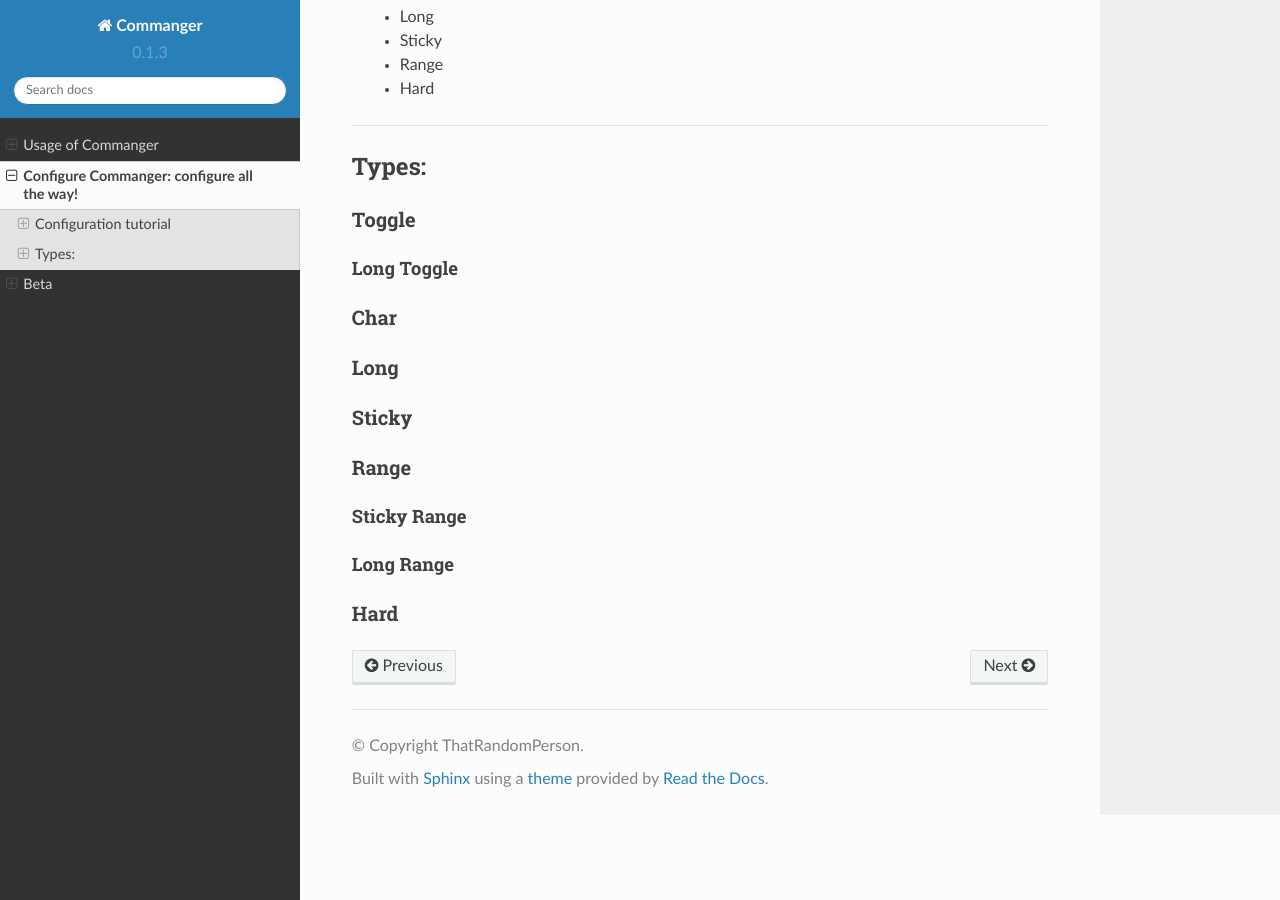
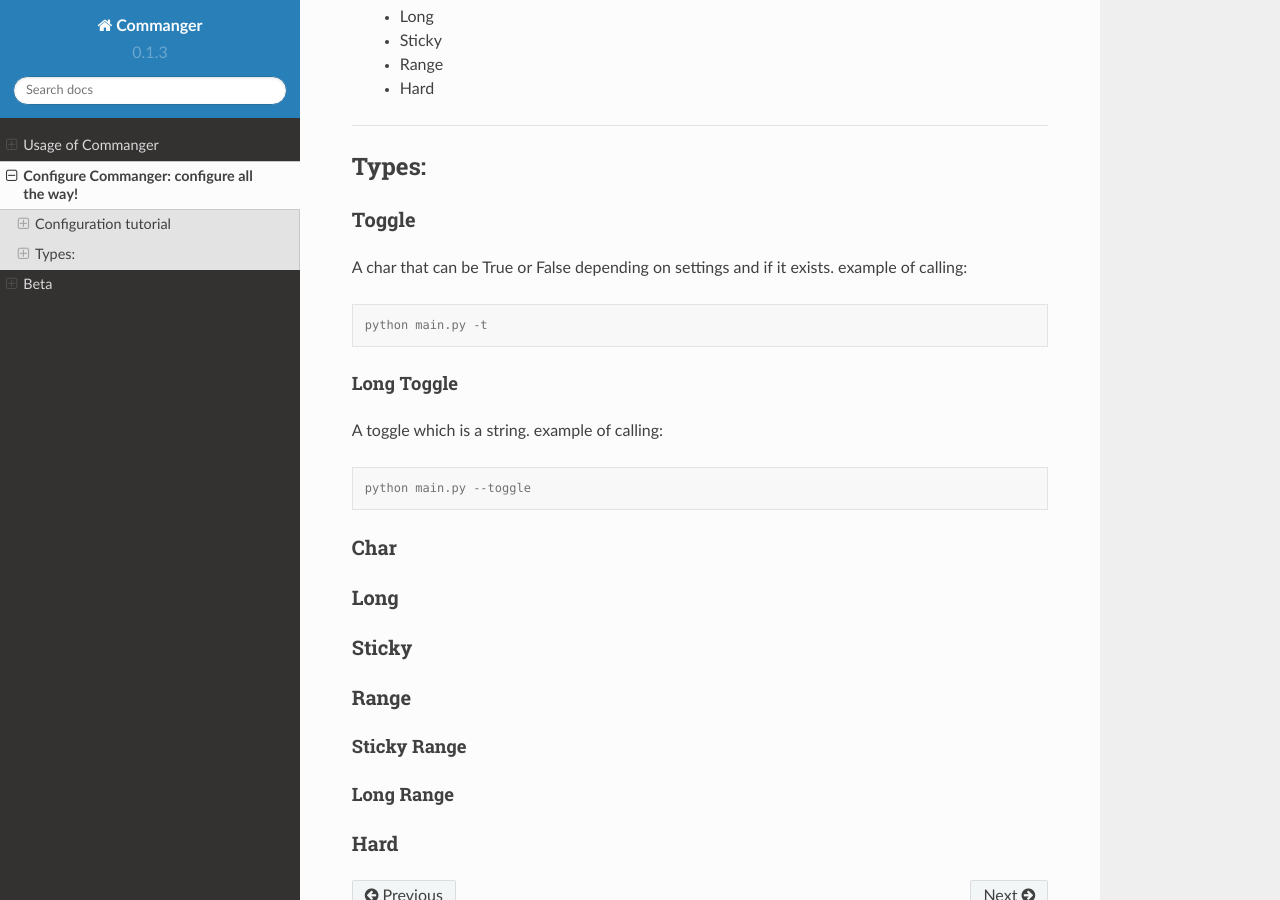
Before and after one commit to thatrandomperson5/commanger-docs, a Sphinx documentation site: the page built from docs/source/configure.rst, in a window 1280 px wide and 900 px high, scrolled down 2607 px. Built offline with Sphinx 7.4.7 and the Read the Docs theme 2.0.0, drawn with Linux system fonts in a browser that asks for light colours.

Commit message:
Update configure.rst

```diff
--- a/docs/source/configure.rst
+++ b/docs/source/configure.rst
@@ -138,8 +138,21 @@ Types:
 Toggle
 ======
 
+A char that can be True or False depending on settings and if it exists. example of calling:
+
+.. code:: console
+
+ python main.py -t
+..
+
 Long Toggle
 ^^^^^^
+A toggle which is a string. example of calling:
+
+.. code:: console
+
+ python main.py --toggle
+..
 
 Char
 ======
```
